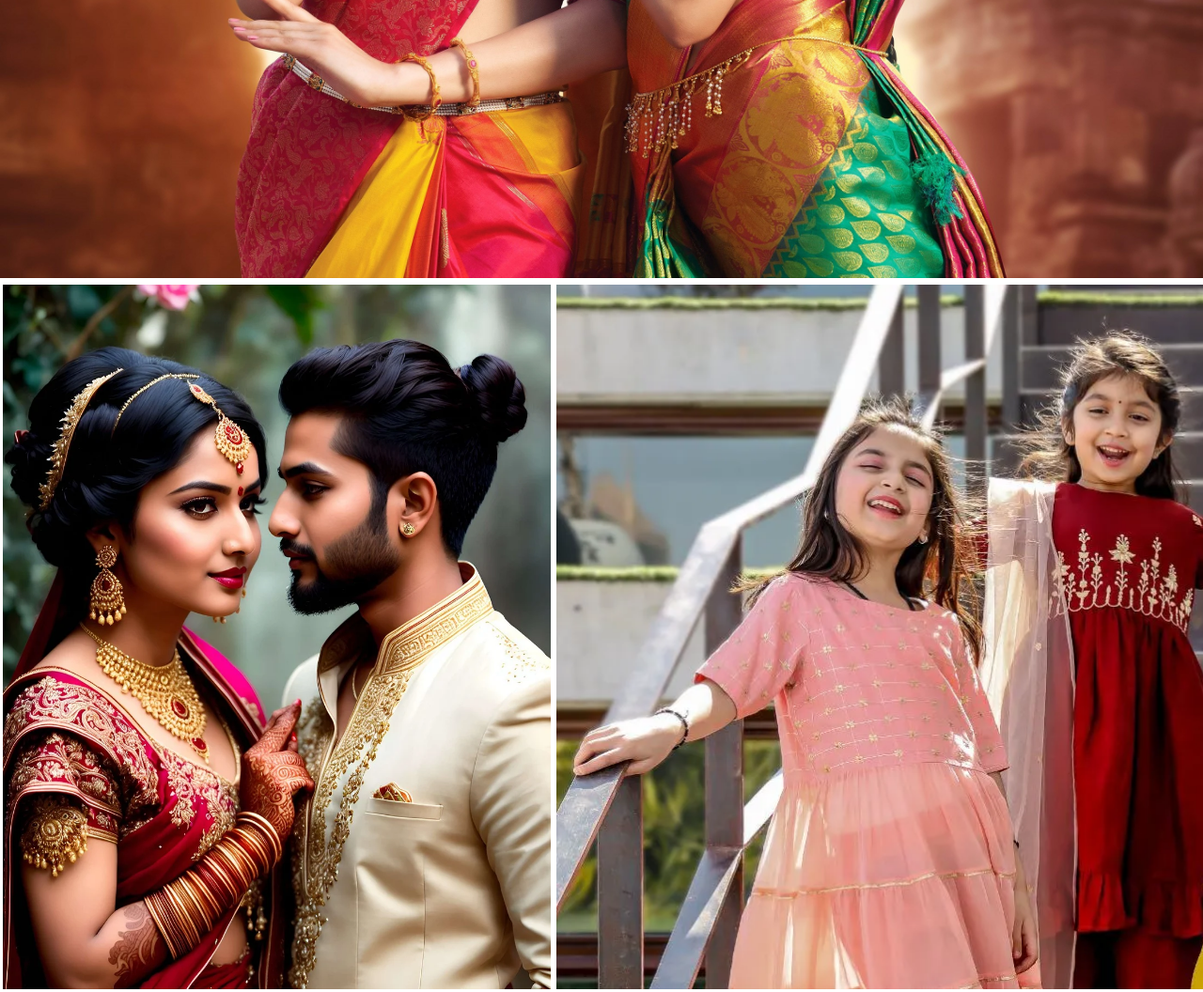
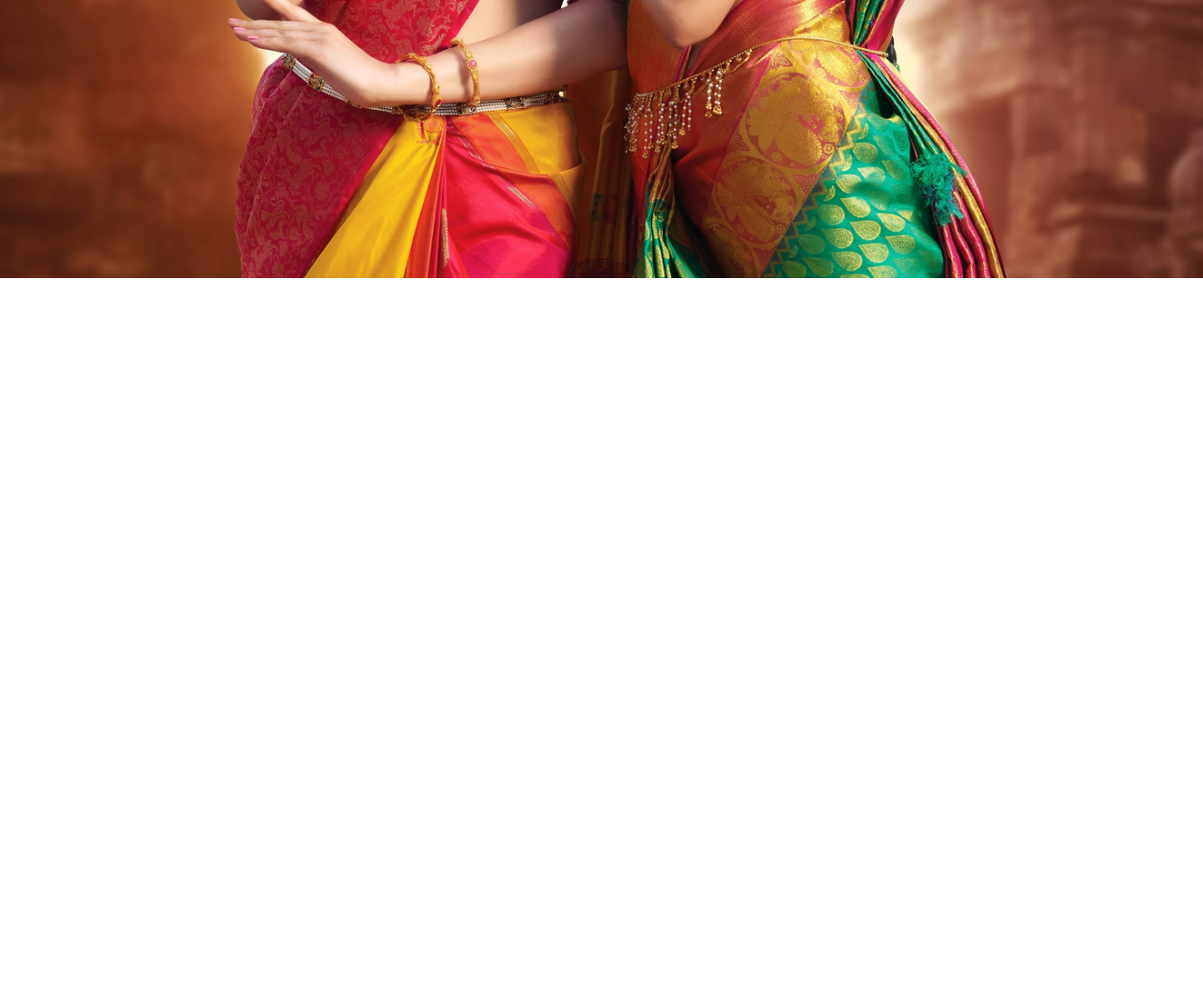
Before and after one commit to Ibinthomas/chempakam-clone, a plain HTML site: page index.html in a window 1280 px wide. Shown: the part 826-1882 px from the top of the page at 94% size. After the commit the page ends 1126 px from the top, so only its background shows below. Drawn offline with Linux system fonts and the light colour scheme.

Commit message:
just change

```diff
--- a/index.css
+++ b/index.css
@@ -66,26 +66,3 @@ ul{
     width: 100%;
     height: 100%;
 }
-.scroll{
-    background-color: rgb(255, 255, 255);
-    width: 100%;
-    height: 600px;
-    display: flex;
-    overflow: auto;
-    transition-delay: 0.5s;
-  }
-  div.scroll {
-    background-color: white;
-    overflow: auto;
-    white-space: nowrap;
-    padding: 0px;
-    height: 80%;
-    width: 100%;
-
-  }
-
-  div.scroll img {
-    padding: 3px;
-    height: 750px;
-    width: 100%;
-  }
--- a/index.html
+++ b/index.html
@@ -19,24 +19,12 @@
             <li><a href="#">CONTACT</a></li>
         </ul>
         <div>
-            <input type="search" name="" id="" style="height: 30px; margin-top: 40px;padding-right: 100px; text-align: center; background-color: rgb(255, 255, 255);" placeholder="Search for Prodect" >
+            <input type="search" name="" id="" style="height: 30px; margin-top: 40px;padding-right: 100px; text-align: center; background-color: rgb(255, 255, 255);" placeholder="  Search for Prodect" >
             <img src="seearch.3.png" class="srcimg">
         </div>
     </div>
     <div class="main">
         <img class="img1" src="girl2.jpg">
-        <br>
-        <div class="scroll">
-            <img src=" wedding3.webp" alt="">
-            <img src="kids4.webp" alt="">
-            <img src="kurtha2.png" alt="">
-            <img src="saree1.jpg" alt="">
-            <img src="inner&jk3.jpg" alt="">
-        </div>
-
-
-
-    </div>
 
 
 
```
